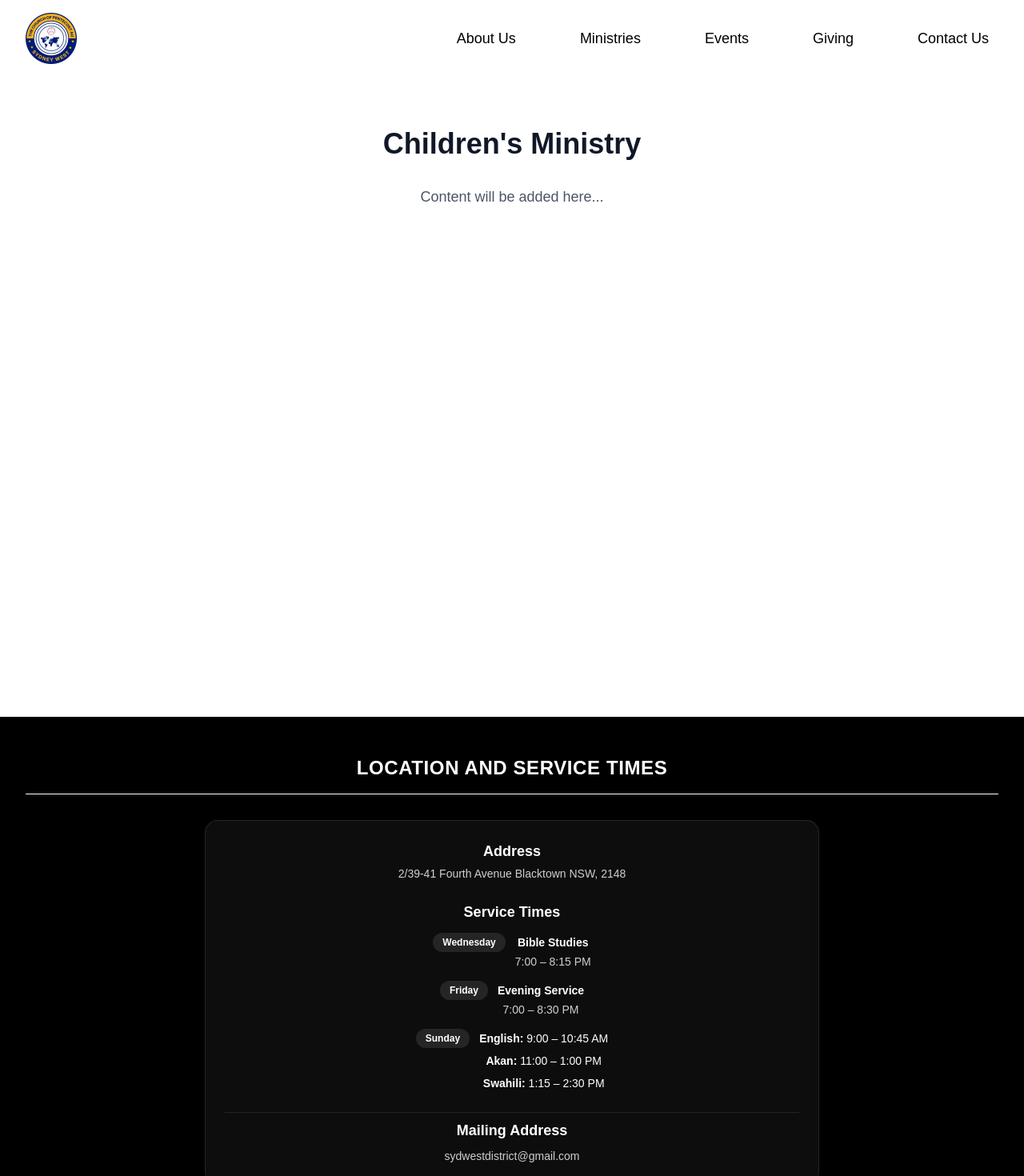
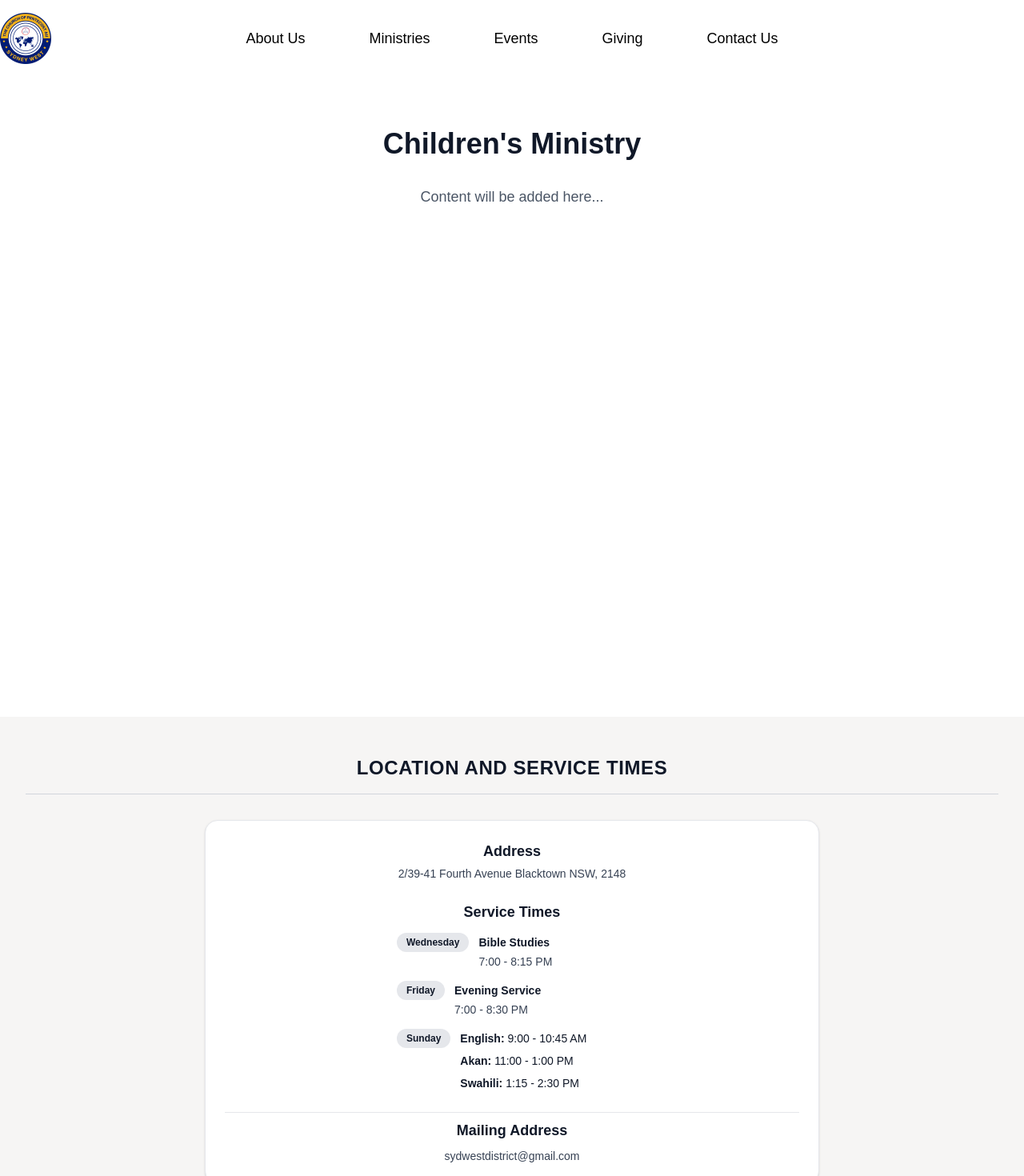
Before and after one commit to asdfqweasd/churchwebsites, a Next.js app: page /ministries/children in a window 1280 px wide. Shown: the top 1470 px of the page at 80% size. Built offline with nearby package versions, Linux system fonts and the light colour scheme.

Commit message:
adjust css and navigation

```diff
--- a/src/app/page.tsx
+++ b/src/app/page.tsx
@@ -91,13 +91,23 @@ export default async function HomePage() {
           />
         )}
         <div className="absolute inset-0 bg-black/50" />
-        <div className="relative h-full flex flex-col items-center justify-center text-center px-4 sm:px-8">
-          <p className="text-white text-base sm:text-lg leading-relaxed mb-8 max-w-2xl">
+        <div className="relative h-full flex flex-col items-center justify-start text-center px-4 sm:px-8 pt-10 sm:pt-16 md:pt-[140px] gap-10">
+          <p
+            className="text-white max-w-2xl"
+            style={{
+              fontFamily: '"Sans Serif Collection", sans-serif',
+              fontWeight: 400,
+              fontStyle: 'normal',
+              fontSize: '18px',
+              lineHeight: '150%',
+              letterSpacing: '-0.011em',
+            }}
+          >
             {heroDescription}
           </p>
           <Link
             href="/about"
-            className="inline-block bg-[#00B7E3] hover:bg-[#00A6D1] text-black font-semibold px-12 py-3 rounded-full transition-colors duration-200"
+            className="inline-flex text-4xl items-center justify-center bg-[#00B7E3] hover:bg-[#00A6D1] text-black font-semibold w-[257px] h-[79px] rounded-[30px] transition-colors duration-200"
           >
             Visit
           </Link>
@@ -130,7 +140,7 @@ export default async function HomePage() {
                 <p className="text-gray-700 leading-relaxed">{ministriesDescription}</p>
                 <Link
                   href="/ministries"
-                  className="inline-flex items-center justify-center bg-[#00B7E3] hover:bg-[#00A6D1] text-black font-semibold w-[249px] h-[79px] rounded-[30px] text-lg transition-colors duration-200 self-center"
+                  className="inline-flex text-4xl items-center justify-center bg-[#00B7E3] hover:bg-[#00A6D1] text-black font-semibold w-[249px] h-[79px] rounded-[30px] transition-colors duration-200 self-center"
                 >
                   Visit
                 </Link>
@@ -153,11 +163,11 @@ export default async function HomePage() {
       <section className="max-w-7xl mx-auto px-4 sm:px-6 lg:px-8 pb-16">
         <div className="flex flex-col md:flex-row items-center gap-10">
           <div className="md:w-5/12 flex flex-col items-center md:items-center text-center md:text-left space-y-6">
-            <h2 className="text-6xl font-semibold">Giving</h2>
+            <h2 className="text-[48px] sm:text-[64px] md:text-[80px]font-semibold">Giving</h2>
             <p className="text-gray-700 leading-relaxed">{givingDescription}</p>
             <Link
               href="/giving"
-              className="inline-flex items-center justify-center bg-[#00B7E3] hover:bg-[#00A6D1] text-black font-semibold w-[249px] h-[79px] rounded-[30px] text-lg transition-colors duration-200 self-center"
+              className="inline-flex text-4xl items-center justify-center bg-[#00B7E3] hover:bg-[#00A6D1] text-black font-semibold w-[249px] h-[79px] rounded-[30px] transition-colors duration-200 self-center"
             >
               Giving Now
             </Link>
--- a/src/components/Footer.tsx
+++ b/src/components/Footer.tsx
@@ -1,61 +1,61 @@
 export default function Footer() {
   return (
-    <footer className="bg-black text-white">
+    <footer className="bg-[#F6F5F4] text-gray-900">
       {/* Location and Service Times Section */}
       <div className="max-w-7xl mx-auto px-4 sm:px-6 lg:px-8 py-12">
         <div className="text-center mb-8">
           <h2 className="text-2xl font-bold uppercase tracking-wide">
             LOCATION AND SERVICE TIMES
           </h2>
-          <div className="w-full h-px bg-white mt-4"></div>
+          <div className="w-full h-px bg-gray-300 mt-4"></div>
         </div>
 
         <div className="flex justify-center">
           {/* Location & Service Times */}
-          <div className="w-full max-w-3xl bg-white/5 border border-white/10 rounded-2xl p-6 space-y-6 text-center">
+          <div className="w-full max-w-3xl bg-white border border-gray-200 rounded-2xl p-6 space-y-6 text-center shadow-sm">
             <div className="space-y-1">
               <h3 className="font-bold text-lg">Address</h3>
-              <p className="text-sm text-white/80">2/39-41 Fourth Avenue Blacktown NSW, 2148</p>
+              <p className="text-sm text-gray-700">2/39-41 Fourth Avenue Blacktown NSW, 2148</p>
             </div>
 
             <div className="space-y-3">
-              <h3 className="font-bold text-lg">Service Times</h3>
-              <div className="space-y-3">
-                <div className="flex flex-col sm:flex-row items-center sm:items-start justify-center gap-2 sm:gap-3">
-                  <span className="px-3 py-1 rounded-full bg-white/10 text-xs font-semibold">Wednesday</span>
+              <h3 className="font-bold text-lg text-center">Service Times</h3>
+              <div className="space-y-3 ml-40 flex flex-col items-center">
+                <div className="flex items-start gap-3 text-left w-full max-w-md justify-start">
+                  <span className="px-3 py-1 rounded-full bg-gray-200 text-xs font-semibold text-gray-900 whitespace-nowrap">Wednesday</span>
                   <div className="text-sm leading-6">
                     <p className="font-semibold">Bible Studies</p>
-                    <p className="text-white/80">7:00 – 8:15 PM</p>
+                    <p className="text-gray-700">7:00 - 8:15 PM</p>
                   </div>
                 </div>
-                <div className="flex flex-col sm:flex-row items-center sm:items-start justify-center gap-2 sm:gap-3">
-                  <span className="px-3 py-1 rounded-full bg-white/10 text-xs font-semibold">Friday</span>
+                <div className="flex items-start gap-3 text-left w-full max-w-md justify-start">
+                  <span className="px-3 py-1 rounded-full bg-gray-200 text-xs font-semibold text-gray-900 whitespace-nowrap">Friday</span>
                   <div className="text-sm leading-6">
                     <p className="font-semibold">Evening Service</p>
-                    <p className="text-white/80">7:00 – 8:30 PM</p>
+                    <p className="text-gray-700">7:00 - 8:30 PM</p>
                   </div>
                 </div>
-                <div className="flex flex-col sm:flex-row items-center sm:items-start justify-center gap-2 sm:gap-3">
-                  <span className="px-3 py-1 rounded-full bg-white/10 text-xs font-semibold">Sunday</span>
+                <div className="flex items-start gap-3 text-left w-full max-w-md justify-start">
+                  <span className="px-3 py-1 rounded-full bg-gray-200 text-xs font-semibold text-gray-900 whitespace-nowrap">Sunday</span>
                   <div className="text-sm leading-6 space-y-1">
-                    <p><span className="font-semibold">English:</span> 9:00 – 10:45 AM</p>
-                    <p><span className="font-semibold">Akan:</span> 11:00 – 1:00 PM</p>
-                    <p><span className="font-semibold">Swahili:</span> 1:15 – 2:30 PM</p>
+                    <p><span className="font-semibold">English:</span> 9:00 - 10:45 AM</p>
+                    <p><span className="font-semibold">Akan:</span> 11:00 - 1:00 PM</p>
+                    <p><span className="font-semibold">Swahili:</span> 1:15 - 2:30 PM</p>
                   </div>
                 </div>
               </div>
             </div>
 
-            <div className="pt-2 border-t border-white/10 space-y-2">
+            <div className="pt-2 border-t border-gray-200 space-y-2">
               <h3 className="font-bold text-lg">Mailing Address</h3>
-              <p className="text-sm text-white/80">sydwestdistrict@gmail.com</p>
+              <p className="text-sm text-gray-700">sydwestdistrict@gmail.com</p>
             </div>
           </div>
         </div>
       </div>
 
       {/* Divider */}
-      <div className="w-full h-px bg-white"></div>
+      <div className="w-full h-px bg-gray-300"></div>
 
       {/* Social Media and Copyright Section */}
       <div className="max-w-7xl mx-auto px-4 sm:px-6 lg:px-8 py-8">
@@ -95,7 +95,7 @@ export default function Footer() {
 
           {/* Copyright */}
           <p className="text-sm uppercase tracking-wide">
-            COPYRIGHT © The Church Of Pentecost Sydney West District 2025
+            COPYRIGHT (C) The Church Of Pentecost Sydney West District 2025
           </p>
         </div>
       </div>
--- a/src/components/Navigation.tsx
+++ b/src/components/Navigation.tsx
@@ -16,9 +16,9 @@ export default function Navigation() {
   ];
 
   return (
-    <nav className="relative bg-white">
-      <div className="relative max-w-7xl mx-auto px-4 sm:px-6 lg:px-8">
-        <div className="flex justify-between items-center h-24">
+    <nav className="bg-white">
+      <div className="relative max-w-[1330px] mx-auto">
+        <div className="grid grid-cols-[auto,1fr,auto] items-center h-24">
           {/* Logo */}
           <Link href="/" className="flex items-center">
             <img
@@ -29,13 +29,13 @@ export default function Navigation() {
           </Link>
 
           {/* Desktop Navigation */}
-          <div className="hidden md:block">
+          <div className="hidden md:block absolute left-1/2 -translate-x-1/2">
             <div className="flex items-center gap-10 lg:gap-14">
               {navItems.map((item) => (
                 <div key={item.name}>
                   <Link
                     href={item.href}
-                    className="text-black hover:text-gray-600 px-3 py-2 text-lg font-normal transition-colors duration-200"
+                    className="whitespace-nowrap text-black hover:text-gray-600 px-3 py-2 text-lg font-normal transition-colors duration-200"
                   >
                     {item.name}
                   </Link>
```
